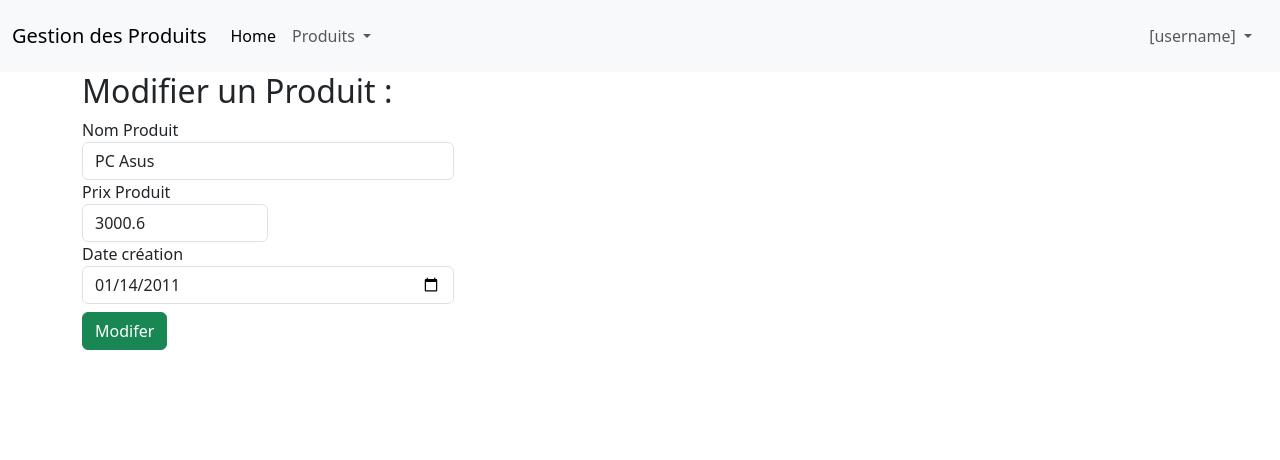
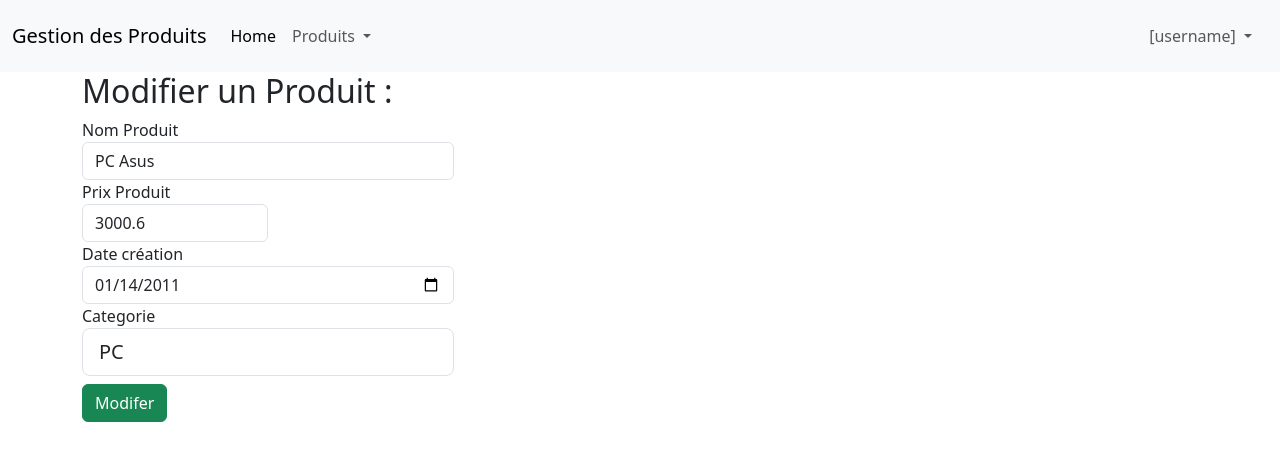
Before and after one commit to olalesam/GestionProduitFrontEnd, an Angular app: page /updateProduit/1 in a window 1280 px wide. Shown: the top 460 px of the page. Built offline with nearby package versions, Linux system fonts and the light colour scheme.

Commit message:
add categoru field on edit product form

```diff
--- a/src/app/update-produit/update-produit.component.html
+++ b/src/app/update-produit/update-produit.component.html
@@ -45,6 +45,20 @@
       />
     </div>
 
+    <div class="col-sm-4 col-md-4 col-lg-4">
+      <label>Categorie</label>
+      <select
+        class="form-control form-control-lg"
+        id="idCat"
+        name="idCat"
+        [(ngModel)]="updatedCatId"
+      >
+        @for(cat of categories; track cat.idCat) {
+        <option [value]="cat.idCat">{{ cat.nomCat }}</option>
+        }
+      </select>
+    </div>
+
     <div class="mt-2">
       <button type="submit" (click)="updateProduit()" class="btn btn-success">
         Modifer
--- a/src/app/update-produit/update-produit.component.ts
+++ b/src/app/update-produit/update-produit.component.ts
@@ -4,6 +4,7 @@ import { CommonModule } from '@angular/common';
 import { FormsModule } from '@angular/forms';
 import { ProduitService } from '../services/produit.service';
 import { ActivatedRoute, Router } from '@angular/router';
+import { Categorie } from '../model/categorie.model';
 
 @Component({
   selector: 'app-update-produit',
@@ -13,6 +14,8 @@ import { ActivatedRoute, Router } from '@angular/router';
 })
 export class UpdateProduitComponent {
   currentProduit = new Produit();
+  categories!: Categorie[];
+  updatedCatId!: number;
 
   constructor(
     private activatedRoute: ActivatedRoute,
@@ -22,14 +25,19 @@ export class UpdateProduitComponent {
 
   ngOnInit() {
     // console.log(this.route.snapshot.params.id);
+    this.categories = this.produitService.listeCategories();
     this.currentProduit = this.produitService.consulterProduit(
       this.activatedRoute.snapshot.params['id']
     );
-    console.log(this.currentProduit);
+    this.updatedCatId = this.currentProduit.categorie.idCat;
+    //console.log(this.currentProduit);
   }
 
   updateProduit() {
     //console.log(this.currentProduit);
+    this.currentProduit.categorie = this.produitService.consulterCategorie(
+      this.updatedCatId
+    );
     this.produitService.updateProduit(this.currentProduit);
     this.router.navigate(['produits']);
   }
```
